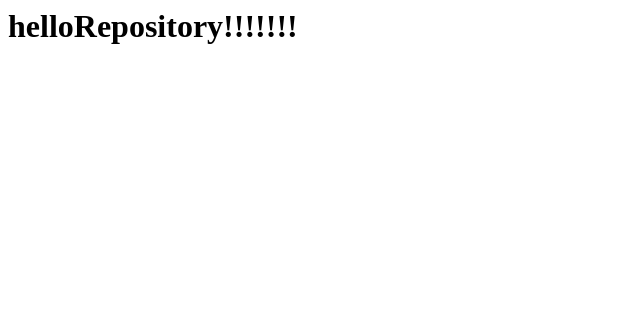
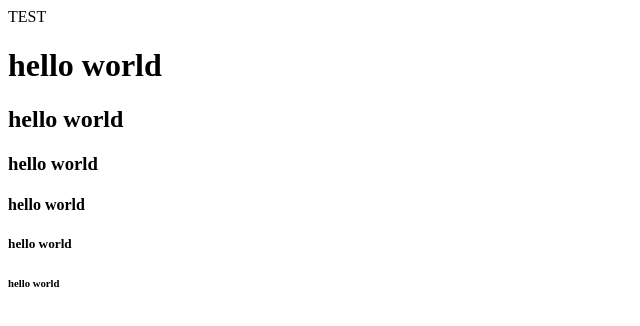
Before and after one commit to havethesay/first, a plain HTML site: page index.html in a window 1280 px wide. Shown: the whole page, without its empty margins (0-640 px from the left). Drawn offline with Linux system fonts and the light colour scheme.

Commit message:
index.html  수정

```diff
--- a/index.html
+++ b/index.html
@@ -1 +1,14 @@
-<H1>helloRepository!!!!!!!</H1>
+<HTML>
+
+    <head>
+        TEST
+    </head>
+    <BODY>
+        <h1>hello world</h1>
+        <h2>hello world</h2>
+        <h3>hello world</h3>
+        <h4>hello world</h4>
+        <h5>hello world</h5>
+        <h6>hello world</h6>
+    </BODY>
+</HTML>
```
